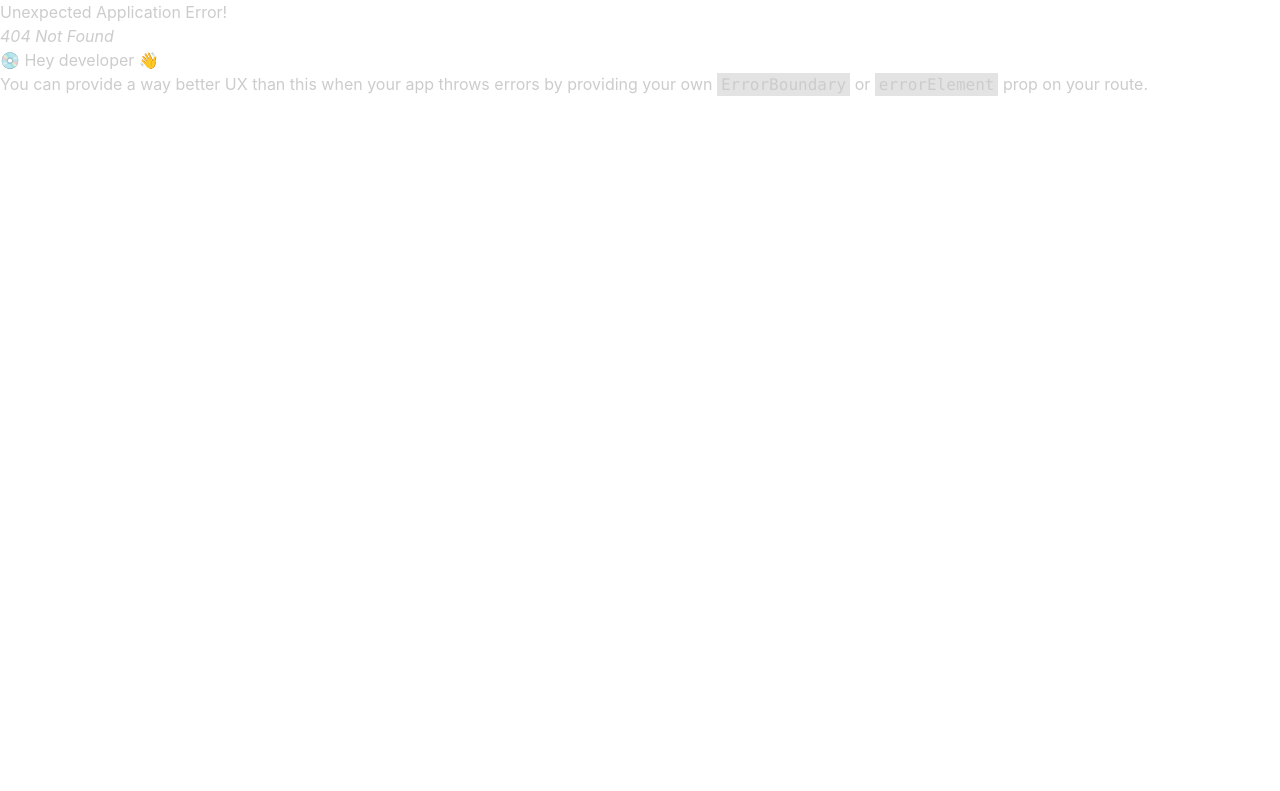
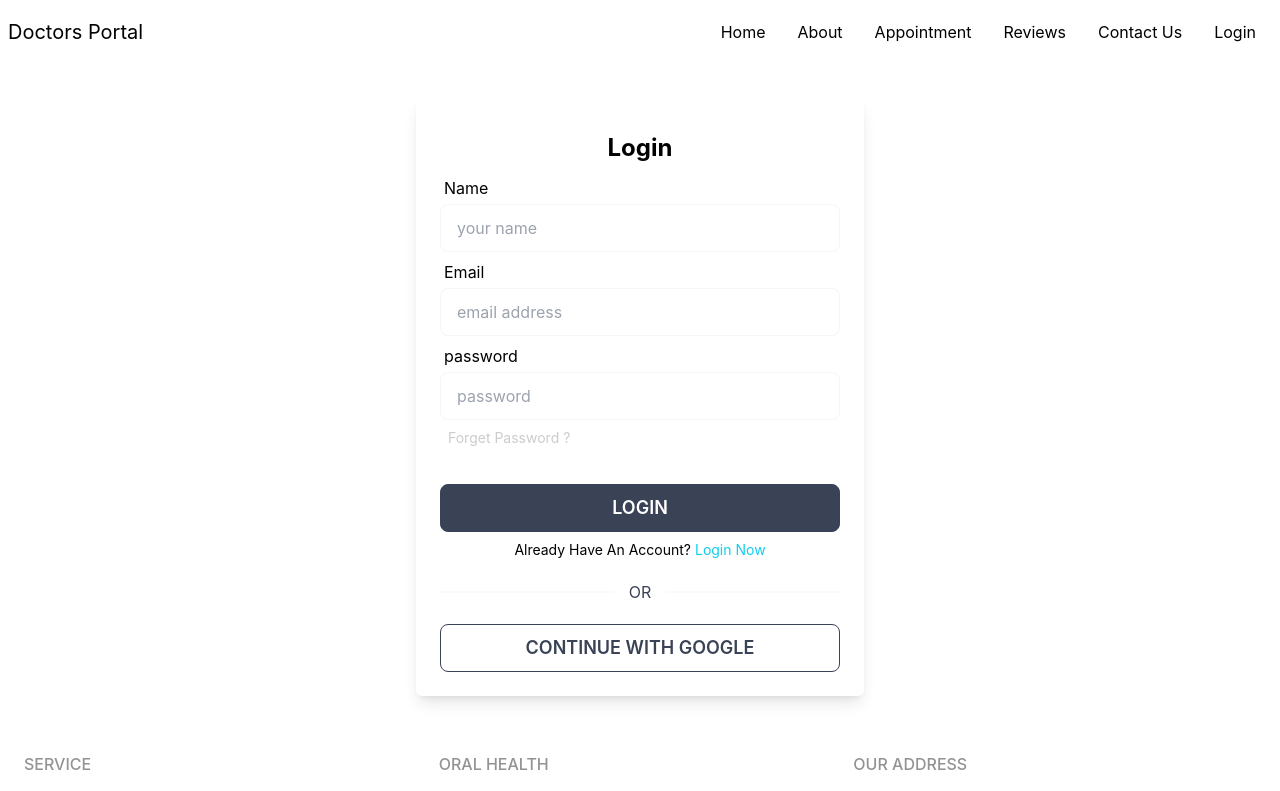
Before and after one commit to mayrajuddin/doctors-portal, a React (Create React App) app: page /signup in a window 1280 px wide. Before the commit this address had no page. Shown: the top 791 px of the page. Built offline with nearby package versions, Linux system fonts and the light colour scheme.

Commit message:
login page, signUp authContext

```diff
--- a/package.json
+++ b/package.json
@@ -8,9 +8,11 @@
     "@testing-library/user-event": "^13.5.0",
     "daisyui": "^2.39.1",
     "date-fns": "^2.29.3",
+    "firebase": "^9.14.0",
     "react": "^18.2.0",
     "react-day-picker": "^8.3.6",
     "react-dom": "^18.2.0",
+    "react-hook-form": "^7.39.4",
     "react-router-dom": "^6.4.3",
     "react-scripts": "5.0.1",
     "web-vitals": "^2.1.4"
--- /dev/null
+++ b/src/AuthContext/AuthProvider.js
@@ -0,0 +1,21 @@
+import React, { createContext } from 'react';
+import { createUserWithEmailAndPassword, getAuth } from 'firebase/auth'
+import app from '../firebase/firebase.config'
+
+export const authContext = createContext()
+const auth = getAuth(app)
+
+const AuthProvider = ({ children }) => {
+
+    const createUser = (email, password) => {
+        return createUserWithEmailAndPassword(auth, email, password)
+    }
+    const authInfo = { createUser }
+    return (
+        <authContext.Provider value={authInfo}>
+            {children}
+        </authContext.Provider>
+    );
+};
+
+export default AuthProvider;
--- /dev/null
+++ b/src/Pages/Login/Login.js
@@ -0,0 +1,40 @@
+import React from 'react';
+import { useForm } from 'react-hook-form';
+import { Link } from 'react-router-dom';
+
+const Login = () => {
+    const { register, handleSubmit, formState: { errors } } = useForm()
+    const handleLogin = (data) => {
+        console.log(errors);
+    }
+    return (
+        <section className='my-8'>
+            <div className='max-w-md mx-auto shadow-lg p-6 rounded-md'>
+                <h3 className="text-2xl font-bold capitalize text-center py-3 text-black">login</h3>
+                <form onSubmit={handleSubmit(handleLogin)} className='text-black'>
+                    <div className="form-control mb-2">
+                        <label htmlFor="email" className='mb-1 ml-1'>Email</label>
+                        <input type="email" {...register('email', { required: 'email required' })} placeholder='email address' className='input input-bordered' />
+                        {errors.email && <p role="alert" className='text-warning'>{errors.email?.message}</p>}
+                    </div>
+                    <div className="form-control mb-2">
+                        <label htmlFor="password" className='mb-1 ml-1'>password</label>
+                        <input type="password" {...register('password', { required: 'password required' },
+                            { minLength: { value: 6, message: 'minimum password six or longer' } })} placeholder='password' className='input input-bordered' />
+                        <label className='label mb-1 ml-1'> <span className='label-text'>Forget Password ?</span></label>
+                        {errors.password && <p role="alert" className='text-warning'>{errors.password?.message}</p>}
+                    </div>
+
+                    <div>
+                        <input type="submit" value="login" className='w-full btn text-white btn-neutral mt-4 text-lg' />
+                    </div>
+                </form>
+                <p className="capitalize py-2 text-sm text-center text-black">new to doctors portal? <Link to="/signup" className='text-primary'>create new account </Link></p>
+                <div className="divider text-neutral divide-black">OR </div>
+                <button type='button' className='btn btn-outline w-full mt-2 text-lg text-neutral'>continue with google</button>
+            </div>
+        </section>
+    );
+};
+
+export default Login;
--- /dev/null
+++ b/src/Pages/SignUp/SignUp.js
@@ -0,0 +1,45 @@
+import React from 'react';
+import { useForm } from 'react-hook-form';
+import { Link } from 'react-router-dom';
+
+const SignUp = () => {
+    const { register, handleSubmit, formState: { errors } } = useForm()
+    const handleSignUp = (data) => {
+        console.log(data);
+    }
+    return (
+        <section className='my-8'>
+            <div className='max-w-md mx-auto shadow-lg p-6 rounded-md'>
+                <h3 className="text-2xl font-bold capitalize text-center py-3 text-black">login</h3>
+                <form onSubmit={handleSubmit(handleSignUp)} className='text-black'>
+                    <div className="form-control mb-2">
+                        <label htmlFor="email" className='mb-1 ml-1'>Name</label>
+                        <input type="text" {...register('name', { required: 'name required' })} placeholder='your name' className='input input-bordered' />
+                        {errors.email && <p role="alert" className='text-warning'>{errors.email?.message}</p>}
+                    </div>
+                    <div className="form-control mb-2">
+                        <label htmlFor="email" className='mb-1 ml-1'>Email</label>
+                        <input type="email" {...register('email', { required: 'email required' })} placeholder='email address' className='input input-bordered' />
+                        {errors.email && <p role="alert" className='text-warning'>{errors.email?.message}</p>}
+                    </div>
+                    <div className="form-control mb-2">
+                        <label htmlFor="password" className='mb-1 ml-1'>password</label>
+                        <input type="password" {...register('password', { required: 'password required' },
+                            { minLength: { value: 6, message: 'minimum password six or longer' } })} placeholder='password' className='input input-bordered' />
+                        <label className='label mb-1 ml-1'> <span className='label-text'>Forget Password ?</span></label>
+                        {errors.password && <p role="alert" className='text-warning'>{errors.password?.message}</p>}
+                    </div>
+
+                    <div>
+                        <input type="submit" value="login" className='w-full btn text-white btn-neutral mt-4 text-lg' />
+                    </div>
+                </form>
+                <p className="capitalize py-2 text-sm text-center text-black">already have an account? <Link to="/login" className='text-primary'>login now</Link></p>
+                <div className="divider text-neutral divide-black">OR </div>
+                <button type='button' className='btn btn-outline w-full mt-2 text-lg text-neutral'>continue with google</button>
+            </div>
+        </section>
+    );
+};
+
+export default SignUp;
--- /dev/null
+++ b/src/firebase/firebase.config.js
@@ -0,0 +1,18 @@
+// Import the functions you need from the SDKs you need
+import { initializeApp } from "firebase/app";
+// TODO: Add SDKs for Firebase products that you want to use
+// https://firebase.google.com/docs/web/setup#available-libraries
+
+// Your web app's Firebase configuration
+const firebaseConfig = {
+    apiKey: process.env.REACT_APP_apiKey,
+    authDomain: process.env.REACT_APP_authDomain,
+    projectId: process.env.REACT_APP_projectId,
+    storageBucket: process.env.REACT_APP_storageBucket,
+    messagingSenderId: process.env.REACT_APP_messagingSenderId,
+    appId: process.env.REACT_APP_appId
+};
+
+// Initialize Firebase
+const app = initializeApp(firebaseConfig);
+export default app
```
Also changed, not shown: src/Routes/Routes/Routes.js (+10 -0 lines), 1 other file (tests, documents, lock files or other folders).
